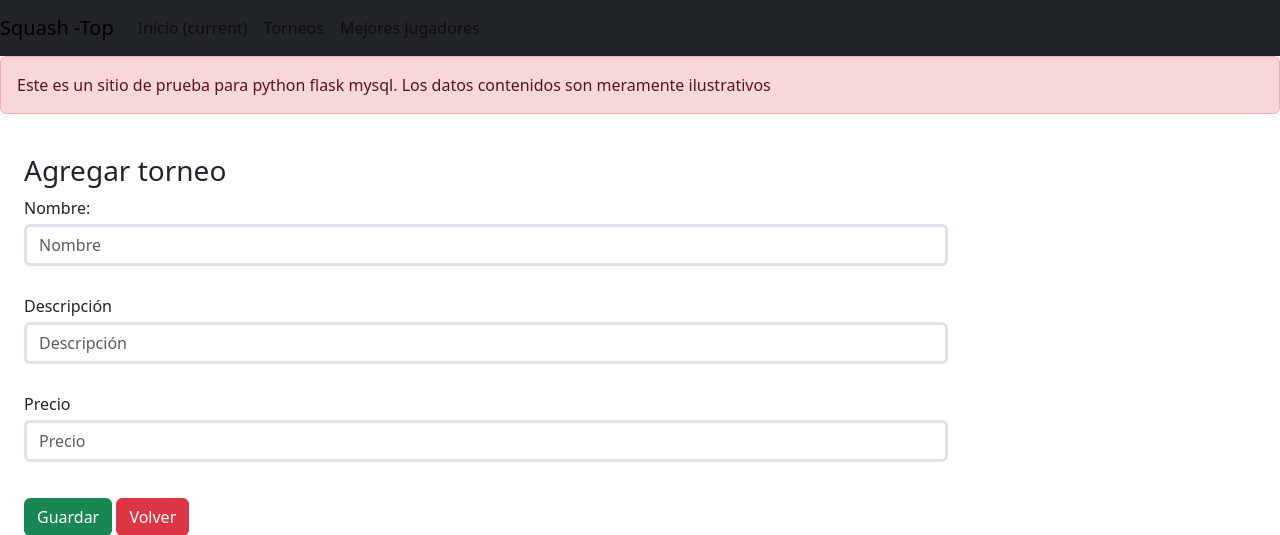
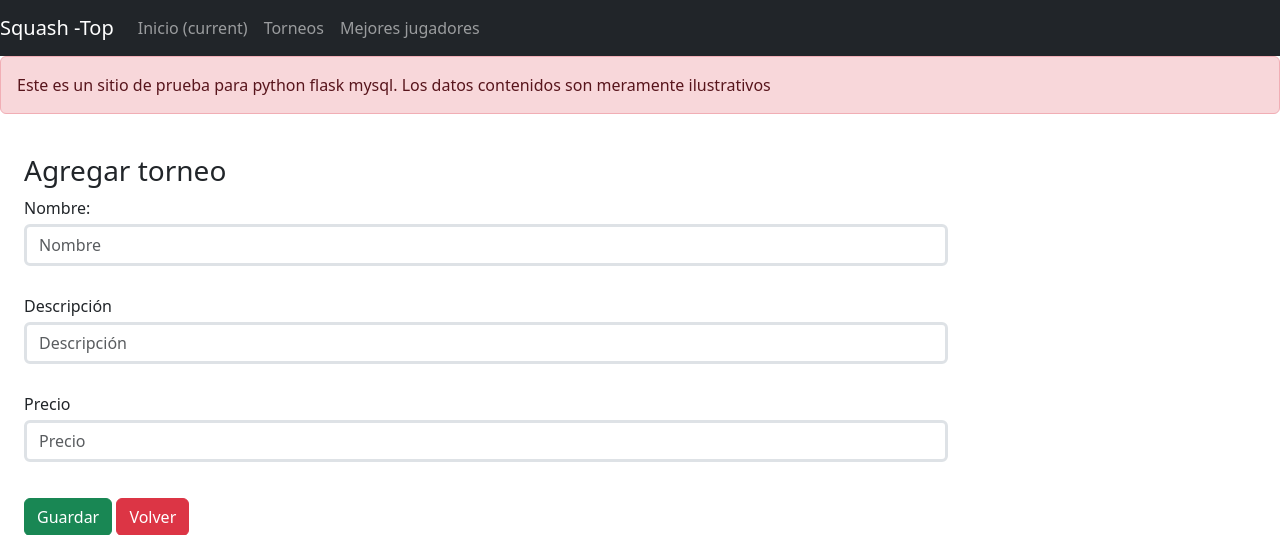
Before and after one commit to jgmarduel/cac-backend, a Flask app: page /agregar_torneo in a window 1280 px wide. Shown: the top 535 px of the page. Run offline with Flask 3, Linux system fonts and the light colour scheme.

Commit message:
mejoramos nueva barra bootstrap 3

```diff
--- a/templates/index.html
+++ b/templates/index.html
@@ -38,7 +38,7 @@
 
 
 <!-- inicio nueva barra bootstrap -->
-<nav class="navbar navbar-expand-lg navbar-light bg-dark">
+<nav class="navbar navbar-expand-lg navbar-dark bg-dark">
   <a class="navbar-brand" href="#">Squash -Top</a>
   <button class="navbar-toggler" type="button" data-toggle="collapse" data-target="#navbarSupportedContent" aria-controls="navbarSupportedContent" aria-expanded="false" aria-label="Toggle navigation">
     <span class="navbar-toggler-icon"></span>
```
